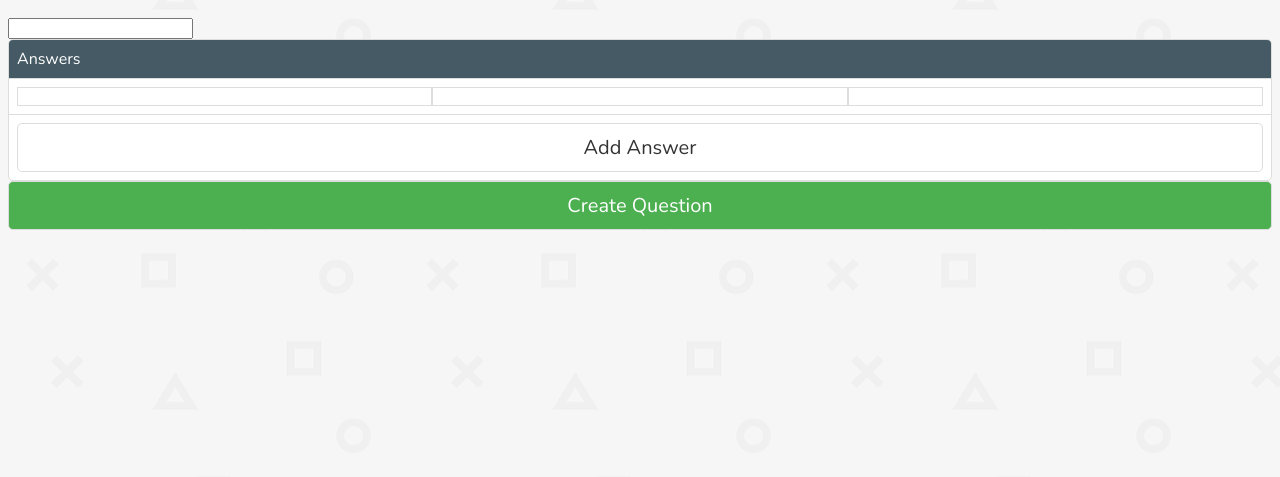
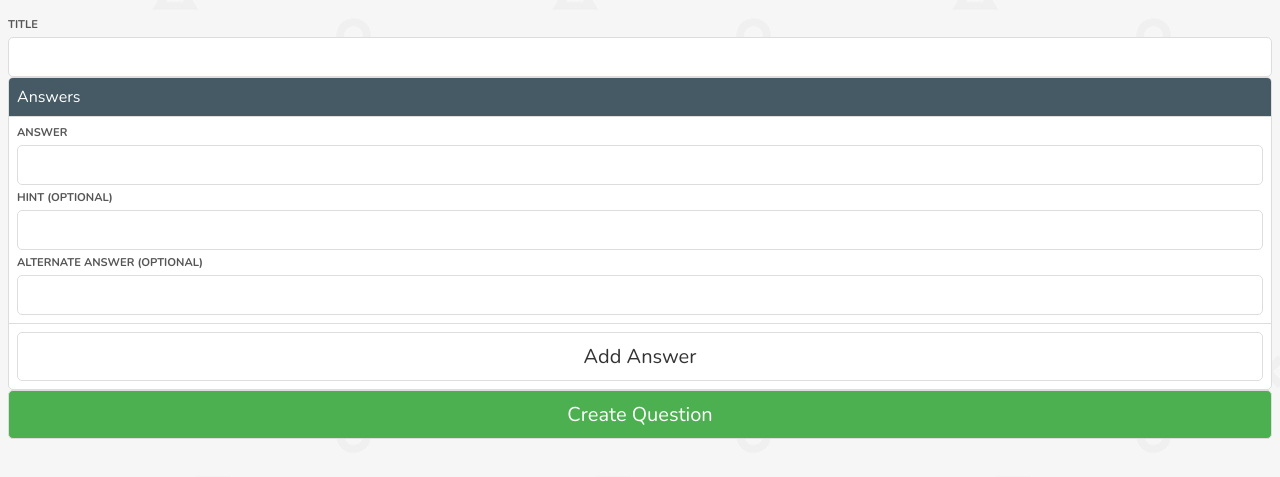
Before and after one commit to lukeartnak/twevia, a React app: page /questions/create in a window 1280 px wide. Shown: the part 81-558 px from the top of the page. Built offline with nearby package versions, Linux system fonts and the light colour scheme.

Commit message:
create input component

```diff
--- /dev/null
+++ b/app/components/input/input.js
@@ -0,0 +1,12 @@
+import React from 'react'
+
+import './input.scss'
+
+const Input = ({label, value, onChange}) => (
+  <div className="input">
+    {label ? <label>{label}</label> : null}
+    <input type="text" defaultValue={value} onChange={onChange} />
+  </div>
+)
+
+export default Input
--- /dev/null
+++ b/app/components/input/input.scss
@@ -0,0 +1,23 @@
+.input {
+  display: flex;
+  flex-direction: column;
+
+  label {
+    flex: 1;
+    color: #555;
+    font-size: .7rem;
+    font-weight: 700;
+    text-transform: uppercase;
+    margin-bottom: 5px;
+  }
+
+  input {
+    flex: 1;
+    padding: .5em;
+    background: #fff;
+    border: 1px solid #ddd;
+    border-radius: 5px;
+    font: inherit;
+    outline: none;
+  }
+}
--- a/app/index.scss
+++ b/app/index.scss
@@ -1,3 +1,7 @@
+* {
+  box-sizing: border-box;
+}
+
 html {
   font-size: 16px;
   font-family: 'Nunito', sans-serif;
--- a/app/views/create/create.js
+++ b/app/views/create/create.js
@@ -2,6 +2,7 @@ import React from 'react'
 import axios from 'axios'
 
 import Button from '../../components/button/button'
+import Input from '../../components/input/input'
 import ListGroup from '../../components/list-group/list-group'
 
 import './create.scss'
@@ -51,12 +52,12 @@ class CreateView extends React.Component {
     let {title, answers} = this.state
     return (
       <div className="create">
-        <input type="text" defaultValue={title} onChange={this.updateTitle} />
+        <Input label="Title" value={title} onChange={this.updateTitle} />
         <ListGroup
           title="Answers"
           items={this.state.answers}
           getKey={answer => answer.id}
-          renderItem={answer => <Answer {...answer} />}
+          renderItem={answer => <Answer {...answer} onUpdate={this.updateAnswer} />}
           renderFooter={() => <Button theme="default" onClick={this.addAnswer} block>Add Answer</Button>}
         />
         <Button theme="action" onClick={this.submitQuestion} block>Create Question</Button>
@@ -91,9 +92,9 @@ class Answer extends React.Component {
     let {id, hint, primary, alternate} = this.props
     return (
       <div className="answer">
-        <input type="text" defaultValue={hint} onChange={this.updateHint} />
-        <input type="text" defaultValue={primary} onChange={this.updatePrimary} />
-        <input type="text" defaultValue={alternate} onChange={this.updateAlternate} />
+        <Input label="Answer" value={primary} onChange={this.updatePrimary} />
+        <Input label="Hint (Optional)" value={hint} onChange={this.updateHint} />
+        <Input label="Alternate Answer (Optional)" value={alternate} onChange={this.updateAlternate} />
       </div>
     )
   }
--- a/app/views/create/create.scss
+++ b/app/views/create/create.scss
@@ -1,9 +1,12 @@
 .answer {
   display: flex;
+  flex-direction: column;
 
-  input {
-    flex: 1;
+  .input {
     width: 100%;
-    border: 1px solid #ddd;
+  }
+
+  .input + .input {
+    margin-top: 5px;
   }
 }
```
